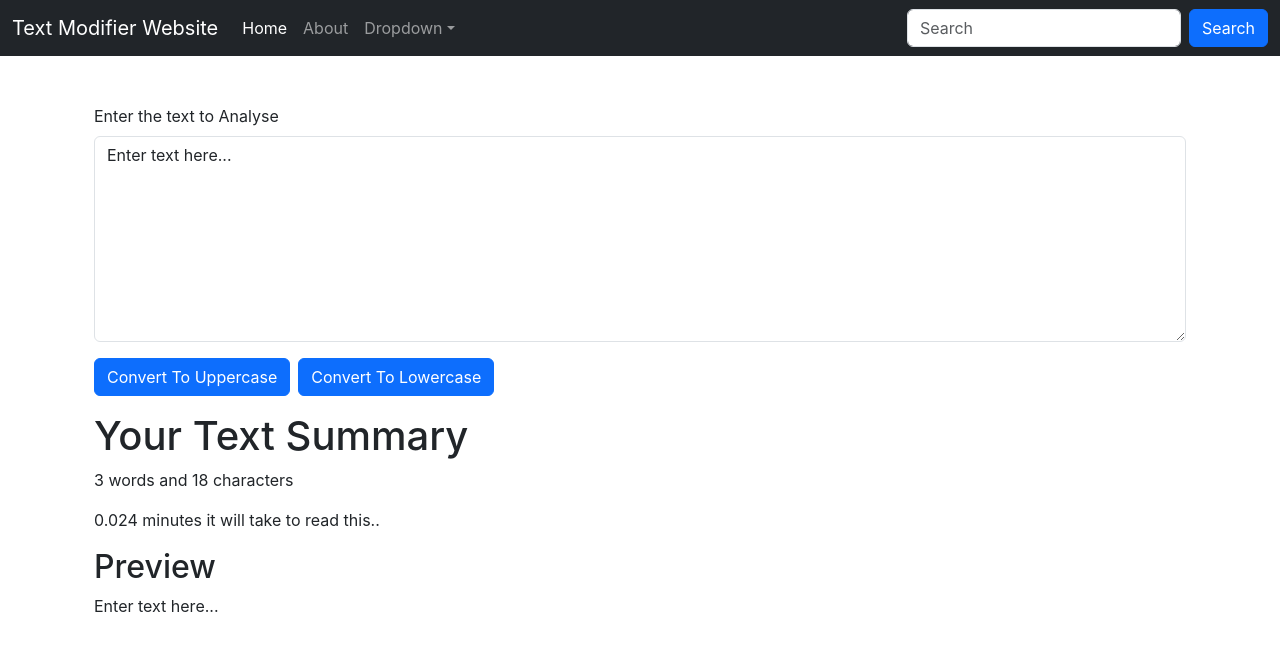
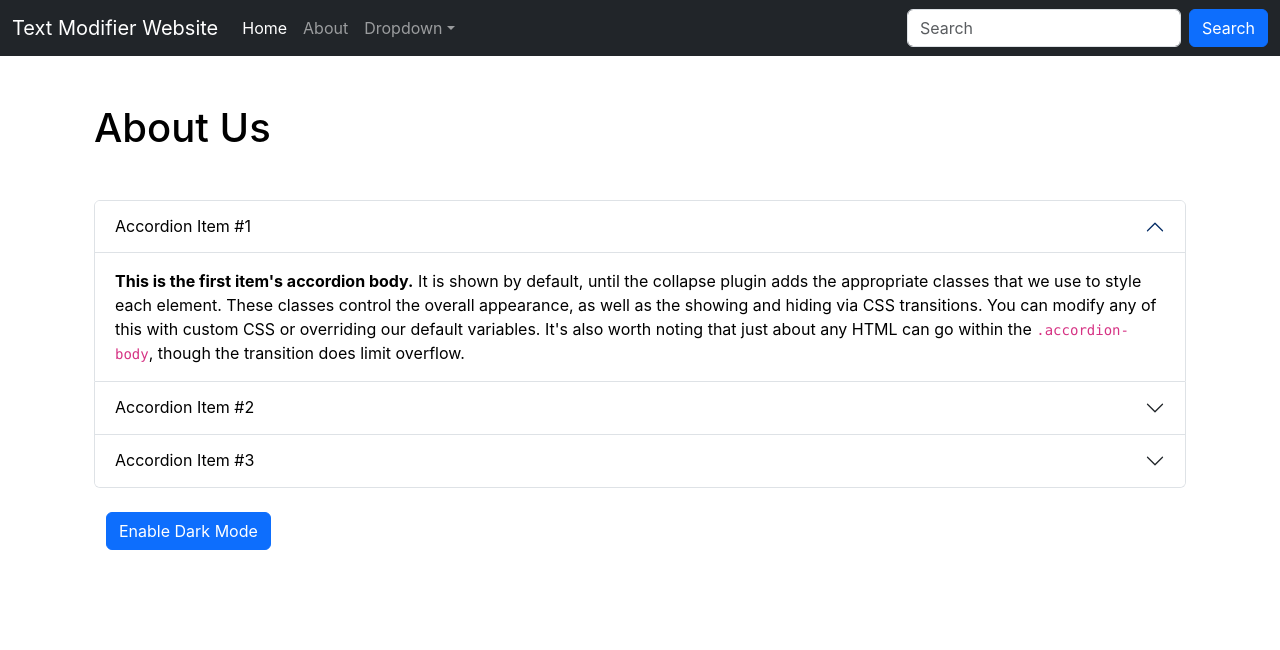
Before and after one commit to DhruvDhari/Learning_React, a React (Create React App) app in the folder my-app/: page / in a window 1280 px wide. Shown: the top 650 px of the page. Built offline with nearby package versions, Linux system fonts and the light colour scheme.

Commit message:
enabled dark/light mode in About.js file

```diff
--- a/my-app/src/App.js
+++ b/my-app/src/App.js
@@ -1,15 +1,18 @@
 // import logo from './logo.svg';
 import './App.css';
-import TextForm from './components/TextForm';
+// import TextForm from './components/TextForm';
+import About from './components/About';
 import Navbar from './components/Navbar';
-let about="About";
+let aboutText="About";
 let name="Text Modifier Website";
 function App() {
   return (
     <>
-  <Navbar title={name} aboutText={about} />
+
+  <Navbar title={name} aboutText={aboutText} />
   <div className="container my-5">
-  <TextForm heading="Enter the text to Analyse"/>
+  {/* <TextForm heading="Enter the text to Analyse"/> */}
+   <About/>
   </div>
 
     {/* <Navbar title='Capitalizer'/>
--- a/my-app/src/components/about.js
+++ b/my-app/src/components/about.js
@@ -0,0 +1,80 @@
+import React, { useState } from 'react'
+
+export default function About() {
+
+    const[myStyle,setMyStyle]=useState({
+        color :'black',
+        backgroundColor :'white'
+    });
+
+    const[btntext,setBtnText]=useState("Enable Dark Mode");
+
+    const toggleStyle=()=>{
+        if(myStyle.color==='black'){
+            setMyStyle({
+                color:'white',
+                backgroundColor:'black'
+            })
+            setBtnText("Enable Light Mode");
+
+        }else{
+            setMyStyle({
+                color:'black',
+                backgroundColor:'white'
+            })
+            setBtnText("Enable Dark Mode");
+        }
+    }
+
+  return (
+    <>
+<div className='container my-5' style={myStyle}>
+    <h1 className='my-5 '>About Us</h1>
+<div className="accordion" id="accordionExample" >
+<div className="accordion-item">
+<h2 className="accordion-header">
+<button className="accordion-button" type="button" data-bs-toggle="collapse" data-bs-target="#collapseOne" aria-expanded="true" style={myStyle} aria-controls="collapseOne">
+Accordion Item #1
+</button>
+</h2>
+<div id="collapseOne" className="accordion-collapse collapse show" data-bs-parent="#accordionExample">
+<div className="accordion-body"style={myStyle} >
+<strong>This is the first item's accordion body.</strong> It is shown by default, until the collapse plugin adds the appropriate classes that we use to style each element. These classes control the overall appearance, as well as the showing and hiding via CSS transitions. You can modify any of this with custom CSS or overriding our default variables. It's also worth noting that just about any HTML can go within the <code>.accordion-body</code>, though the transition does limit overflow.
+</div>
+</div>
+</div>
+<div className="accordion-item">
+<h2 className="accordion-header">
+<button className="accordion-button collapsed" type="button" data-bs-toggle="collapse" data-bs-target="#collapseTwo" aria-expanded="false" style={myStyle} aria-controls="collapseTwo">
+Accordion Item #2
+</button>
+</h2>
+<div id="collapseTwo" className="accordion-collapse collapse" data-bs-parent="#accordionExample">
+<div className="accordion-body" style={myStyle}>
+<strong>This is the second item's accordion body.</strong> It is hidden by default, until the collapse plugin adds the appropriate classes that we use to style each element. These classes control the overall appearance, as well as the showing and hiding via CSS transitions. You can modify any of this with custom CSS or overriding our default variables. It's also worth noting that just about any HTML can go within the <code>.accordion-body</code>, though the transition does limit overflow.
+</div>
+</div>
+</div>
+<div className="accordion-item">
+<h2 className="accordion-header">
+<button className="accordion-button collapsed" type="button" data-bs-toggle="collapse" data-bs-target="#collapseThree" aria-expanded="false" aria-controls="collapseThree" style={myStyle}>
+Accordion Item #3
+</button>
+</h2>
+<div id="collapseThree" className="accordion-collapse collapse" data-bs-parent="#accordionExample">
+<div className="accordion-body" style={myStyle}>
+<strong>This is the third item's accordion body.</strong> It is hidden by default, until the collapse plugin adds the appropriate classes that we use to style each element. These classes control the overall appearance, as well as the showing and hiding via CSS transitions. You can modify any of this with custom CSS or overriding our default variables. It's also worth noting that just about any HTML can go within the <code>.accordion-body</code>, though the transition does limit overflow.
+</div>
+</div>
+</div>
+</div>
+<div className="container">
+<button onClick={toggleStyle} className="btn btn-primary my-4">{btntext}</button>
+
+</div>
+</div>
+
+    </>
+
+  )
+}
```
